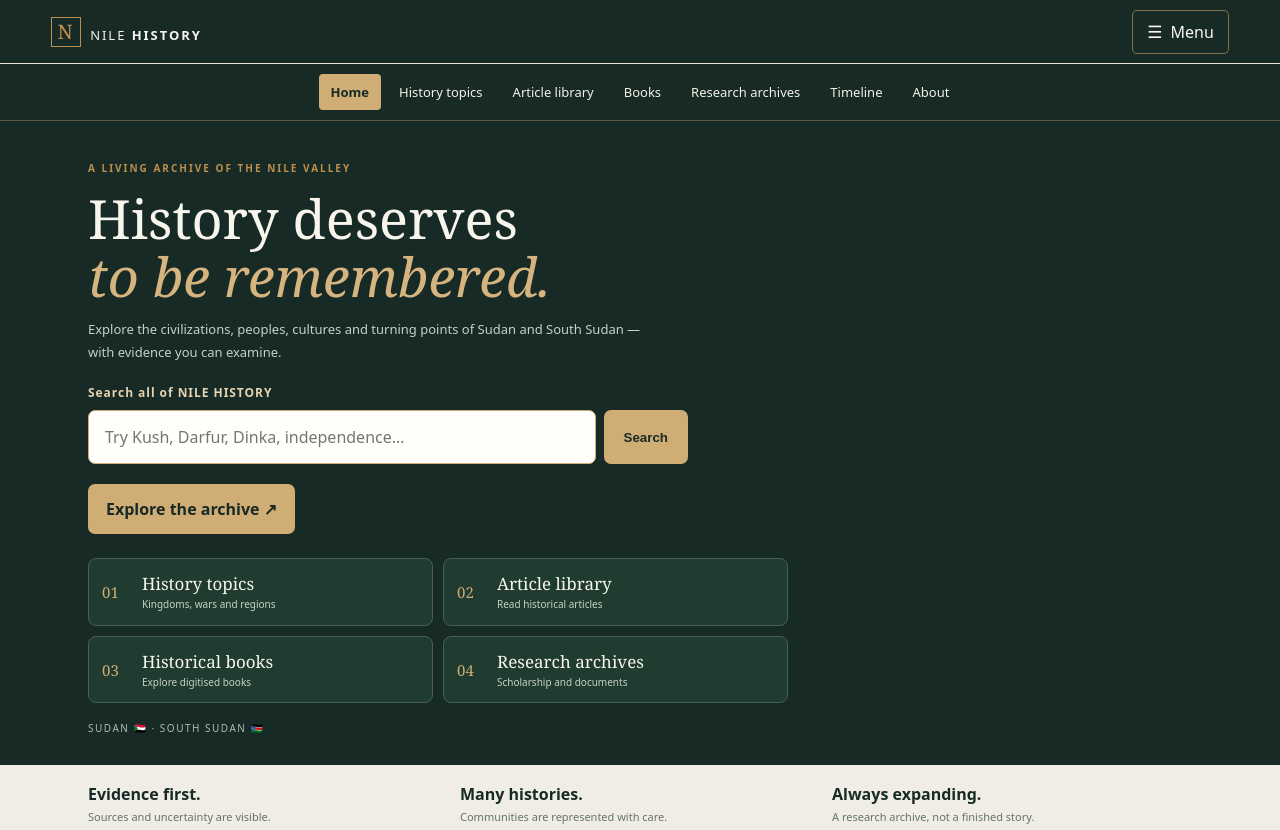
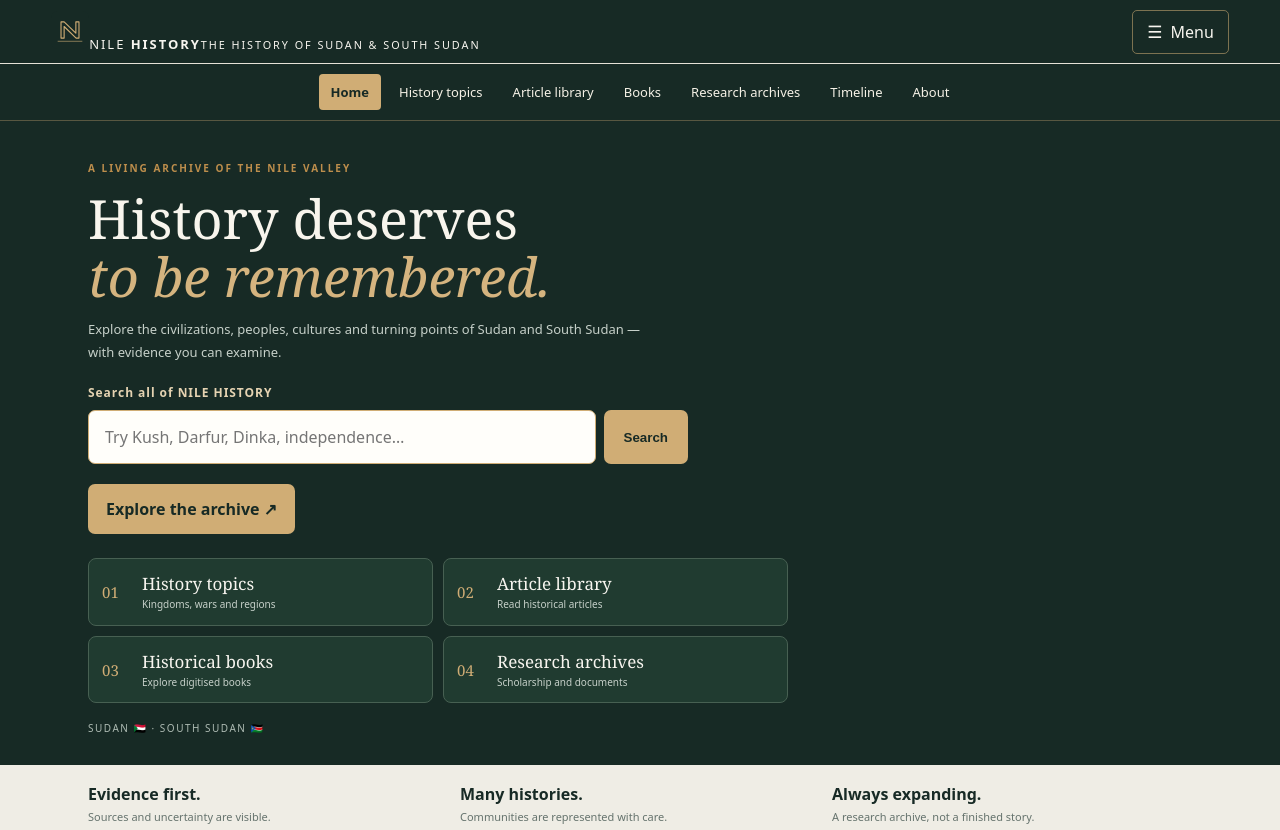
Before and after one commit to malikyar2014-code/NILE-HISTORY., a plain HTML site: page app/static/index.html in a window 1280 px wide. Shown: the top 830 px of the page. Drawn offline with nearby package versions, Linux system fonts and the light colour scheme; no server answers.

Commit message:
Add NILE HISTORY brand mark to website header

```diff
--- a/app/static/index.html
+++ b/app/static/index.html
@@ -1,6 +1,6 @@
 <!doctype html>
 <html lang="en"><head><meta charset="utf-8"><meta name="viewport" content="width=device-width,initial-scale=1"><meta name="theme-color" content="#172a25"><meta name="description" content="Explore the documented histories of Sudan and South Sudan."><link rel="manifest" href="/static/manifest.webmanifest"><link rel="icon" href="/static/icon.svg" type="image/svg+xml"><link rel="stylesheet" href="/static/styles.css"><link rel="stylesheet" href="https://unpkg.com/leaflet@1.9.4/dist/leaflet.css" integrity="sha256-p4NxAoJBhIIN+hmNHrzRCf9tD/miZyoHS5obTRR9BMY=" crossorigin=""><title>NILE HISTORY — Sudan & South Sudan</title></head>
-<body><header class="topbar"><a class="brand" href="/"><span class="mark">N</span>NILE <b>HISTORY</b></a><button id="menuToggle" class="menu-toggle" type="button" aria-expanded="false" aria-controls="mainMenu"><span class="menu-icon">☰</span><span>Menu</span></button><button id="installBtn" hidden>Install app</button></header><nav id="mainMenu" class="main-menu" aria-label="Main navigation"><a href="#home" data-page="home" aria-current="page">Home</a><a href="#explore" data-page="explore">History topics</a><a href="#digital-library" data-page="digital-library">Article library</a><a href="#historical-books" data-page="historical-books">Books</a><a href="#research-collections" data-page="research-collections">Research archives</a><a href="#timeline" data-page="timeline">Timeline</a><a href="#research-standard" data-page="research-standard">About</a></nav>
+<body><header class="topbar"><a class="brand" href="/" aria-label="NILE HISTORY home"><img class="brand-mark" src="/static/icon.svg" alt="" width="38" height="38"><span>NILE <b>HISTORY</b><small>THE HISTORY OF SUDAN &amp; SOUTH SUDAN</small></span></a><button id="menuToggle" class="menu-toggle" type="button" aria-expanded="false" aria-controls="mainMenu"><span class="menu-icon">☰</span><span>Menu</span></button><button id="installBtn" hidden>Install app</button></header><nav id="mainMenu" class="main-menu" aria-label="Main navigation"><a href="#home" data-page="home" aria-current="page">Home</a><a href="#explore" data-page="explore">History topics</a><a href="#digital-library" data-page="digital-library">Article library</a><a href="#historical-books" data-page="historical-books">Books</a><a href="#research-collections" data-page="research-collections">Research archives</a><a href="#timeline" data-page="timeline">Timeline</a><a href="#research-standard" data-page="research-standard">About</a></nav>
 <main><section class="hero" id="home"><div class="eyebrow">A LIVING ARCHIVE OF THE NILE VALLEY</div><h1>History deserves<br><em>to be remembered.</em></h1><p>Explore the civilizations, peoples, cultures and turning points of Sudan and South Sudan — with evidence you can examine.</p>
 <div class="global-search" role="search"><label for="globalSearchInput">Search all of NILE HISTORY</label><div class="global-search-row"><input id="globalSearchInput" type="search" placeholder="Try Kush, Darfur, Dinka, independence…" autocomplete="off"><button id="globalSearchButton" type="button" aria-label="Search archive">Search</button></div><div id="globalSearchResults" class="global-search-results" aria-live="polite" hidden></div></div><a class="primary" href="#explore">Explore the archive ↗</a><div class="home-shortcuts" aria-label="Quick access"><a href="#explore" data-page="explore"><span>01</span><b>History topics</b><small>Kingdoms, wars and regions</small></a><a href="#digital-library" data-page="digital-library"><span>02</span><b>Article library</b><small>Read historical articles</small></a><a href="#historical-books" data-page="historical-books"><span>03</span><b>Historical books</b><small>Explore digitised books</small></a><a href="#research-collections" data-page="research-collections"><span>04</span><b>Research archives</b><small>Scholarship and documents</small></a></div><div class="stamp">SUDAN 🇸🇩 · SOUTH SUDAN 🇸🇸</div></section>
 <section class="wiki-library" id="digital-library"><div class="eyebrow">OPEN REFERENCE LIBRARY</div><h2>The historical book &amp; article library</h2><p>Search the collection and read full source articles inside NILE HISTORY. Articles are retrieved from Wikipedia with attribution and licence details.</p><input id="wikiSearch" type="search" placeholder="Search kingdoms, wars, regions and periods…" aria-label="Search the historical source library"><div id="wikiCount" class="wiki-count">Loading source catalogue…</div><div id="wikiCatalog" class="wiki-catalog"></div></section><section class="book-library" id="historical-books"><div class="eyebrow">DIGITISED PRIMARY SOURCES</div><h2>Read historical books in full</h2><p>Open complete digitised books inside NILE HISTORY. Each record includes its author, edition, source and rights note. Historical accounts are presented with context about their limitations and viewpoints.</p><div id="bookCatalog" class="book-catalog">Loading historical books…</div></section>
```
